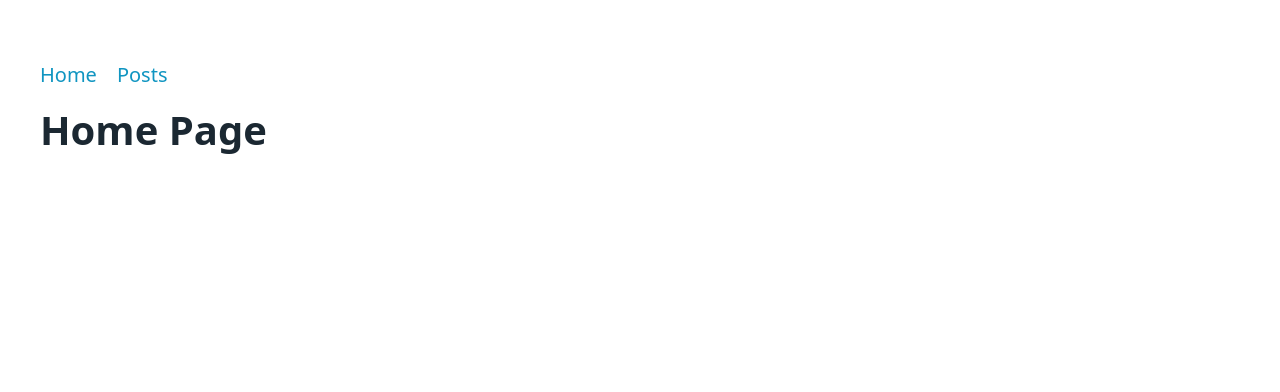
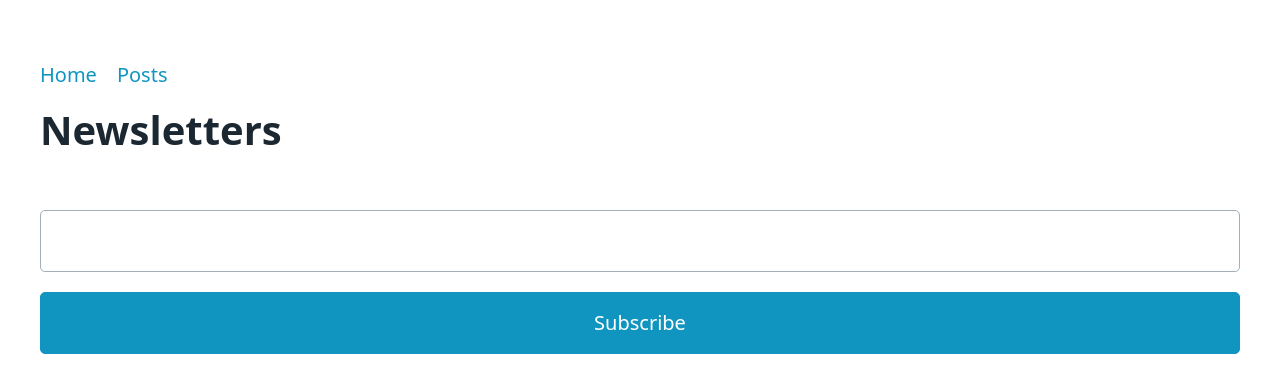
Before and after one commit to clshu/svelt-joy, a SvelteKit app: page / in a window 1280 px wide. Shown: the top 392 px of the page. Built offline with nearby package versions, Linux system fonts and the light colour scheme.

Commit message:
SVEL-4 Create a dummy endpoint /api/newletter to explor the Request and Respose contents for GET and POST methods.

```diff
--- a/src/routes/+page.svelte
+++ b/src/routes/+page.svelte
@@ -1,4 +1,18 @@
 <script lang="ts">
+	const subscribe = async (e: Event) => {
+		const form = e?.target as HTMLFormElement;
+		const data = new FormData(form);
+
+		await fetch('/api/newsletter', {
+			method: 'POST',
+			body: data
+		});
+	};
 </script>
 
-<h1>Home page</h1>
+<h1>Newsletters</h1>
+
+<form on:submit|preventDefault={subscribe}>
+	<input type="email" name="email" id="n-email" />
+	<button>Subscribe</button>
+</form>
--- /dev/null
+++ b/src/routes/api/newsletter/+server.ts
@@ -0,0 +1,30 @@
+// TODO: [SVEL-4] Create a endpoint
+
+import type { RequestHandler } from '@sveltejs/kit';
+
+// GET /api/newsletters
+export const GET: RequestHandler = async (event) => {
+	const options: ResponseInit = {
+		status: 418,
+		headers: {
+			x: 'My Header'
+		}
+	};
+
+	return new Response('Hello', options);
+};
+
+// POST /api/newsletters
+export const POST: RequestHandler = async (event) => {
+	const data = await event.request.formData();
+	const email = data.get('email');
+
+	// subscribe the user to the newsletter
+	console.log(email);
+
+	return new Response(JSON.stringify({ success: true }), {
+		headers: {
+			'Content-Type': 'applicatpn/json'
+		}
+	});
+};
```
